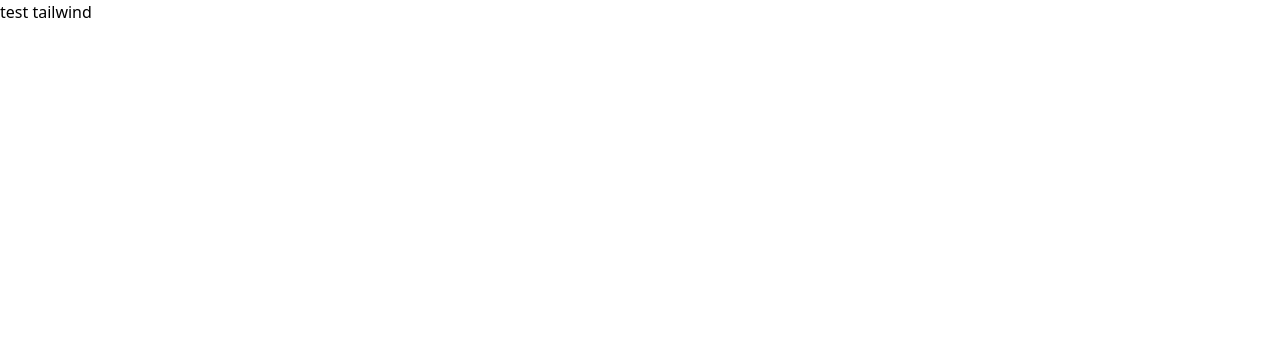
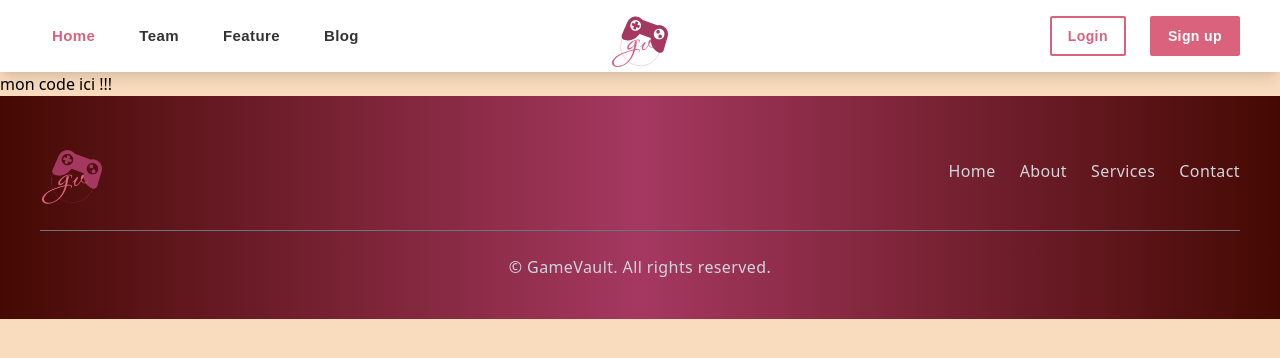
Before and after one commit to bouchramilo/GameVault_project, a PHP site: page / in a window 1280 px wide. Before the commit the part shown is almost empty. Shown: the top 358 px of the page. Run offline with PHP 8.4, Linux system fonts and the light colour scheme; some libraries are stand-ins or nearby versions.

Commit message:
header and footer

```diff
--- /dev/null
+++ b/footer.php
@@ -0,0 +1,20 @@
+<footer class="bg-gradient-to-r from-[#450902] via-[#a53860] to-[#450902] py-10 px-10 font-sans tracking-wide">
+      <div class="max-w-screen-xl mx-auto">
+        <div class="flex flex-wrap items-center md:justify-between max-md:flex-col gap-6">
+          <div>
+            <a href='javascript:void(0)'><img src="images/logo_1.png" alt="logo" class='w-16 ' /></a>
+          </div>
+
+          <ul class="flex items-center justify-center flex-wrap gap-y-2 md:justify-end space-x-6">
+            <li><a href="javascript:void(0)" class="text-gray-300 hover:underline text-base">Home</a></li>
+            <li><a href="javascript:void(0)" class="text-gray-300 hover:underline text-base">About</a></li>
+            <li><a href="javascript:void(0)" class="text-gray-300 hover:underline text-base">Services</a></li>
+            <li><a href="javascript:void(0)" class="text-gray-300 hover:underline text-base">Contact</a></li>
+          </ul>
+        </div>
+
+        <hr class="my-6 border-gray-500" />
+
+        <p class='text-center text-gray-300 text-base'>© GameVault. All rights reserved.</p>
+      </div>
+    </footer>
--- /dev/null
+++ b/header.php
@@ -0,0 +1,83 @@
+<header
+  class='flex shadow-lg py-4 px-4 sm:px-10 bg-white font-[sans-serif] min-h-[70px] tracking-wide relative z-50'>
+  <div class='flex flex-wrap items-center justify-between gap-4 w-full'>
+    <a href="javascript:void(0)"
+      class="lg:absolute max-lg:left-10 lg:top-2/4 lg:left-2/4 lg:-translate-x-1/2 lg:-translate-y-1/2 max-sm:hidden"><img
+        src="images/gamevault-high-resolution-logo-transparent.svg" alt="logo" class='w-96' />
+    </a>
+    <a href="javascript:void(0)" class="hidden max-sm:block w-full flex justify-center items-center"><img
+        src="images/logo_1.png" alt="logo" class='w-16 h-full ' />
+    </a>
+
+    <div id="collapseMenu"
+      class='max-lg:hidden lg:!block max-lg:w-full max-lg:fixed max-lg:before:fixed max-lg:before:bg-black max-lg:before:opacity-50 max-lg:before:inset-0 max-lg:before:z-50'>
+      <button id="toggleClose"
+        class='lg:hidden fixed top-2 right-4 z-[100] rounded-full bg-white w-9 h-9 flex items-center justify-center border'>
+        <svg xmlns="images/gamevault-high-resolution-logo-transparent.svg" class="w-3.5 h-3.5 fill-black"
+          viewBox="0 0 320.591 320.591">
+          <path
+            d="M30.391 318.583a30.37 30.37 0 0 1-21.56-7.288c-11.774-11.844-11.774-30.973 0-42.817L266.643 10.665c12.246-11.459 31.462-10.822 42.921 1.424 10.362 11.074 10.966 28.095 1.414 39.875L51.647 311.295a30.366 30.366 0 0 1-21.256 7.288z"
+            data-original="#000000"></path>
+          <path
+            d="M287.9 318.583a30.37 30.37 0 0 1-21.257-8.806L8.83 51.963C-2.078 39.225-.595 20.055 12.143 9.146c11.369-9.736 28.136-9.736 39.504 0l259.331 257.813c12.243 11.462 12.876 30.679 1.414 42.922-.456.487-.927.958-1.414 1.414a30.368 30.368 0 0 1-23.078 7.288z"
+            data-original="#000000"></path>
+        </svg>
+      </button>
+
+      <ul
+        class='lg:flex lg:gap-x-5 max-lg:space-y-3 max-lg:fixed max-lg:bg-white max-lg:w-1/2 max-lg:min-w-[300px] max-lg:top-0 max-lg:left-0 max-lg:p-6 max-lg:h-full max-lg:shadow-md max-lg:overflow-auto z-50'>
+        <li class='mb-6 hidden max-lg:block'>
+          <a href="javascript:void(0)"><img src="images/gamevault-high-resolution-logo-transparent.svg"
+              alt="logo" class='w-36' />
+          </a>
+        </li>
+        <li class='max-lg:border-b max-lg:py-3 px-3'>
+          <a href='javascript:void(0)'
+            class='hover:text-[#da627d] text-[#da627d] block font-semibold text-[15px]'>Home</a>
+        </li>
+        <li class='max-lg:border-b max-lg:py-3 px-3'><a href='javascript:void(0)'
+            class='hover:text-[#da627d] text-[#333] block font-semibold text-[15px]'>Team</a>
+        </li>
+        <li class='max-lg:border-b max-lg:py-3 px-3'><a href='javascript:void(0)'
+            class='hover:text-[#da627d] text-[#333] block font-semibold text-[15px]'>Feature</a>
+        </li>
+        <li class='max-lg:border-b max-lg:py-3 px-3'><a href='javascript:void(0)'
+            class='hover:text-[#da627d] text-[#333] block font-semibold text-[15px]'>Blog</a>
+        </li>
+      </ul>
+    </div>
+
+    <div class='flex items-center ml-auto space-x-6'>
+      <button class='px-4 py-2 text-sm rounded-sm font-bold text-white border-2 border-[#da627d] bg-transparent transition-all ease-in-out duration-300 hover:bg-[#da627d]'>
+        <a href='javascript:void(0)' class='text-[#da627d] hover:text-white hover:underline'>Login</a>
+      </button>
+      <button
+        class='px-4 py-2 text-sm rounded-sm font-bold text-white border-2 border-[#da627d] bg-[#da627d] transition-all ease-in-out duration-300 hover:bg-transparent hover:text-[#da627d]'>
+        Sign up
+      </button>
+      <!-- cas de connexion  -->
+
+
+      <!-- <button class='px-4 py-2 text-sm rounded-sm font-bold text-white border-2 border-[#da627d] bg- bg-transparent transition-all ease-in-out duration-300 hover:bg-[#da627d]'>
+        <a href='javascript:void(0)' class='text-[#da627d] hover:text-white hover:underline'>Logout</a>
+      </button>
+      <button
+        class='px-4 py-2 text-sm rounded-sm font-bold text-white border-2 border-[#da627d] bg-[#da627d] transition-all ease-in-out duration-300 hover:bg-transparent hover:text-[#da627d]'>
+        profil
+      </button> -->
+
+
+
+      <!-- cas de connexion  -->
+
+      <button id="toggleOpen" class='lg:hidden'>
+        <svg class="w-7 h-7" fill="#333" viewBox="0 0 20 20"
+          xmlns="images/gamevault-high-resolution-logo-transparent.svg">
+          <path fill-rule="evenodd"
+            d="M3 5a1 1 0 011-1h12a1 1 0 110 2H4a1 1 0 01-1-1zM3 10a1 1 0 011-1h12a1 1 0 110 2H4a1 1 0 01-1-1zM3 15a1 1 0 011-1h12a1 1 0 110 2H4a1 1 0 01-1-1z"
+            clip-rule="evenodd"></path>
+        </svg>
+      </button>
+    </div>
+  </div>
+</header>
--- a/index.php
+++ b/index.php
@@ -6,7 +6,20 @@
     <script src="https://cdn.tailwindcss.com"></script>
     <title>Document</title>
 </head>
-<body >
-    <h1>test tailwind</h1>
+<body class="bg-[#f9dbbd]">
+    <!-- header  header  header  header  header  header  header  header  header  header  header  header  header  header  header  header  -->
+    <?php include "header.php" ; ?>
+    <!-- header  header  header  header  header  header  header  header  header  header  header  header  header  header  header  header  -->
+
+
+
+    <h1>mon code ici !!!</h1>
+
+    <!-- footer  footer  footer  footer  footer  footer  footer  footer  footer  footer  footer  footer  footer  footer  footer  footer -->
+     <?php include "footer.php" ; ?>
+    <!-- footer  footer  footer  footer  footer  footer  footer  footer  footer  footer  footer  footer  footer  footer  footer  footer -->
 </body>
+
+<script src="js/header.js"></script>
+
 </html>
--- /dev/null
+++ b/js/header.js
@@ -0,0 +1,14 @@
+var toggleOpen = document.getElementById('toggleOpen');
+var toggleClose = document.getElementById('toggleClose');
+var collapseMenu = document.getElementById('collapseMenu');
+
+function handleClick() {
+  if (collapseMenu.style.display === 'block') {
+    collapseMenu.style.display = 'none';
+  } else {
+    collapseMenu.style.display = 'block';
+  }
+}
+
+toggleOpen.addEventListener('click', handleClick);
+toggleClose.addEventListener('click', handleClick);
```
Also changed, not shown: images/gamevault-high-resolution-logo-transparent.svg (added), images/gamevault-high-resolution-logo.png (added), images/logo_1.png (added), 1 other file.
